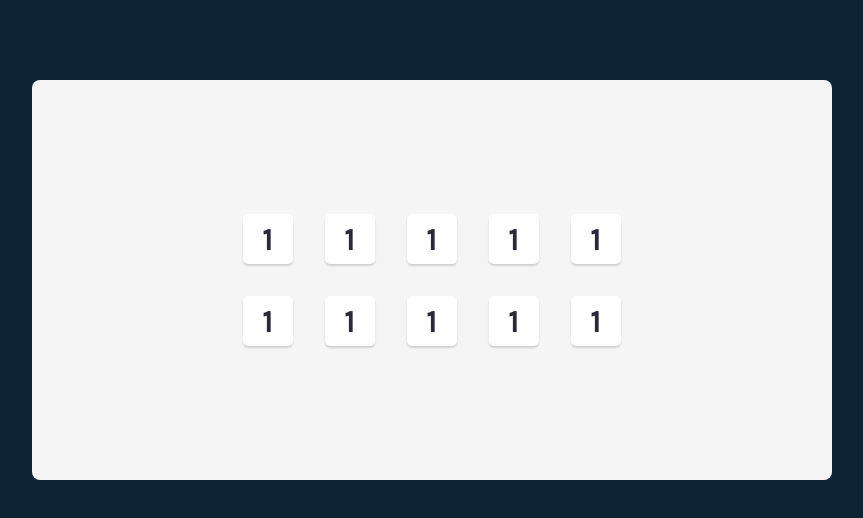
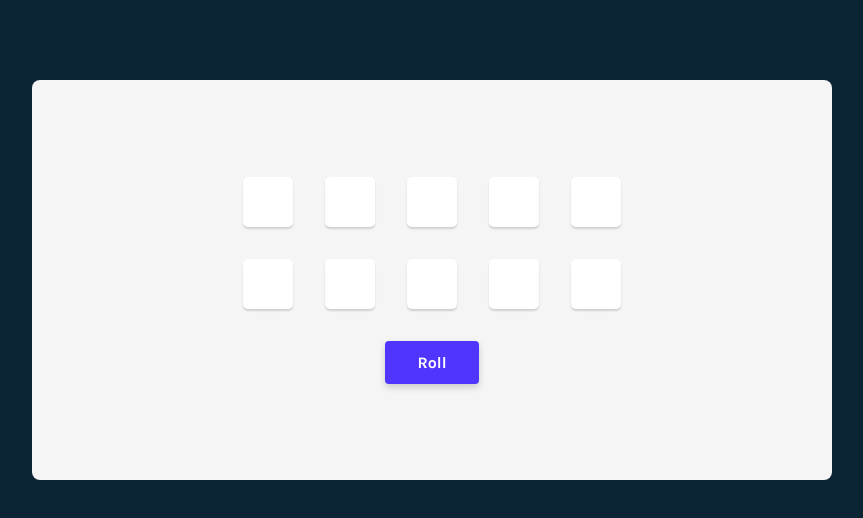
Before and after one commit to kwlsq/tenzies, a React (Vite) app: page / in a window 1280 px wide. Shown: the top 518 px of the page, without its empty margins (208-1071 px from the left). Built offline with nearby package versions, Linux system fonts and the light colour scheme.

Commit message:
add roll function and change dice to object

```diff
--- a/src/App.css
+++ b/src/App.css
@@ -30,6 +30,19 @@ main {
     align-items: center;
 }
 
-.die-num{
+.die-num {
     font-size: 2rem;
 }
+
+.btn-roll {
+    background-color: #5035FF;
+    box-shadow: 0px 3.2px 7.68px 0px #0000002E;
+    color: #fff;
+    border-radius: 4px;
+    font-family: "Karla", sans-serif;
+    border: none;
+    font-size: 1rem;
+    padding: .75em 2em;
+    margin-top: 2em;
+    cursor: pointer;
+}
--- a/src/App.jsx
+++ b/src/App.jsx
@@ -1,22 +1,36 @@
 import './App.css'
 import Die from './die.jsx'
+import React from 'react'
 
 function App() {
-  const value = [1]
+  const [diceNumbers, setDiceNumbers] = React.useState(allNewDice())
+
+  function allNewDice() {
+    let randomNumbers = []
+
+    for (let i = 0; i < 10; i++) {
+
+      randomNumbers.push({
+        value: Math.ceil(Math.random() * 6),
+        isHeld: false,
+        id: i + 1
+      })
+    }
+    return randomNumbers
+  }
+
+  function generateNewDice() {
+    setDiceNumbers(() => allNewDice())
+  }
+
+  const diceElements = diceNumbers.map((diceNumber) => <Die value={diceNumbers.value} key={diceNumbers.id} />)
+
   return (
     <main>
       <div className='dice-container'>
-        <Die value={value} />
-        <Die value={value} />
-        <Die value={value} />
-        <Die value={value} />
-        <Die value={value} />
-        <Die value={value} />
-        <Die value={value} />
-        <Die value={value} />
-        <Die value={value} />
-        <Die value={value} />
+        {diceElements}
       </div>
+      <button onClick={generateNewDice} className='btn-roll'>Roll</button>
     </main>
   )
 }
```
